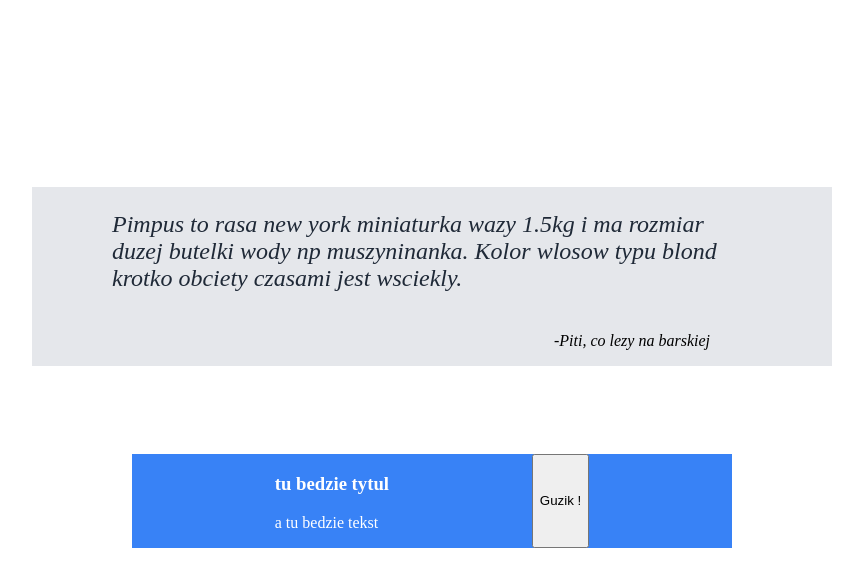
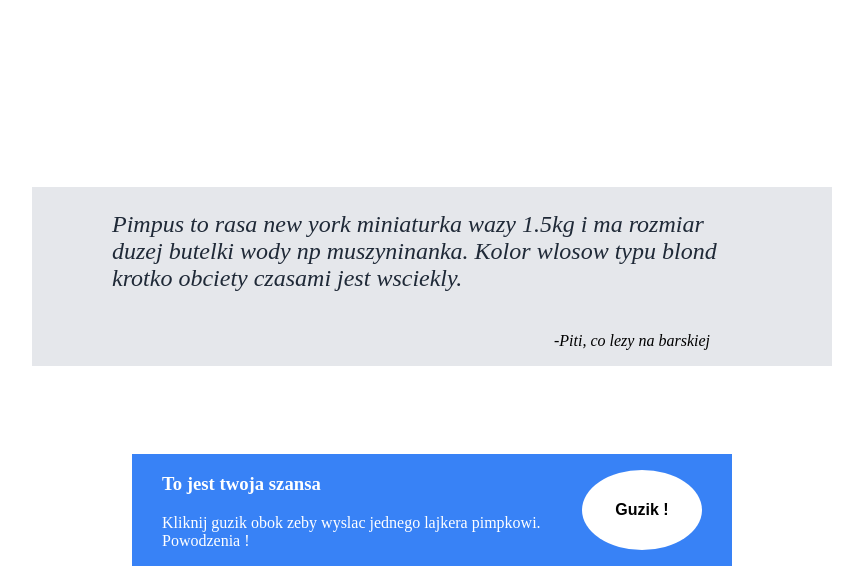
Before and after one commit to Coolczycki/ToP-landingPage, a plain HTML site: page index.html in a window 1280 px wide. Shown: the part 874-1448 px from the top of the page, without its empty margins (208-1071 px from the left). Drawn offline with Linux system fonts and the light colour scheme.

Commit message:
Blue box CSS styling

```diff
--- a/index.html
+++ b/index.html
@@ -68,8 +68,8 @@
 
     <section class="akcjaCont">
         <div class="akcjaTekst">
-            <h3> tu bedzie tytul</h3>
-            <p>a tu bedzie tekst</p>
+            <h3>To jest twoja szansa</h3>
+            <p>Kliknij guzik obok zeby wyslac jednego lajkera pimpkowi. Powodzenia !</p>
         </div>
 
         <button type="button" class="akcjaButt">Guzik !</button>
--- a/style.css
+++ b/style.css
@@ -170,7 +170,30 @@ a:hover {
     display: flex;
     width: 600px;
     justify-content: space-evenly;
+    align-items: center;
     margin-top: 7%;
     background-color: #3882F6;
     color: white;
 }
+
+.akcjaTekst {
+    width: 70%;
+    margin-left: 5%;
+}
+ .akcjaButt {
+    height: 80px;
+    min-width: 120px;
+    padding: 8px 18px;
+    border: none;
+    border-radius: 100%;
+    background-color: white;
+    font-size: 16px;
+    font-weight: 800;
+    margin-right: 5%;
+
+}
+
+.akcjaButt:hover {
+    transition:cubic-bezier(0.39, 0.575, 0.565, 1);
+    background-color: yellow;
+}
```
